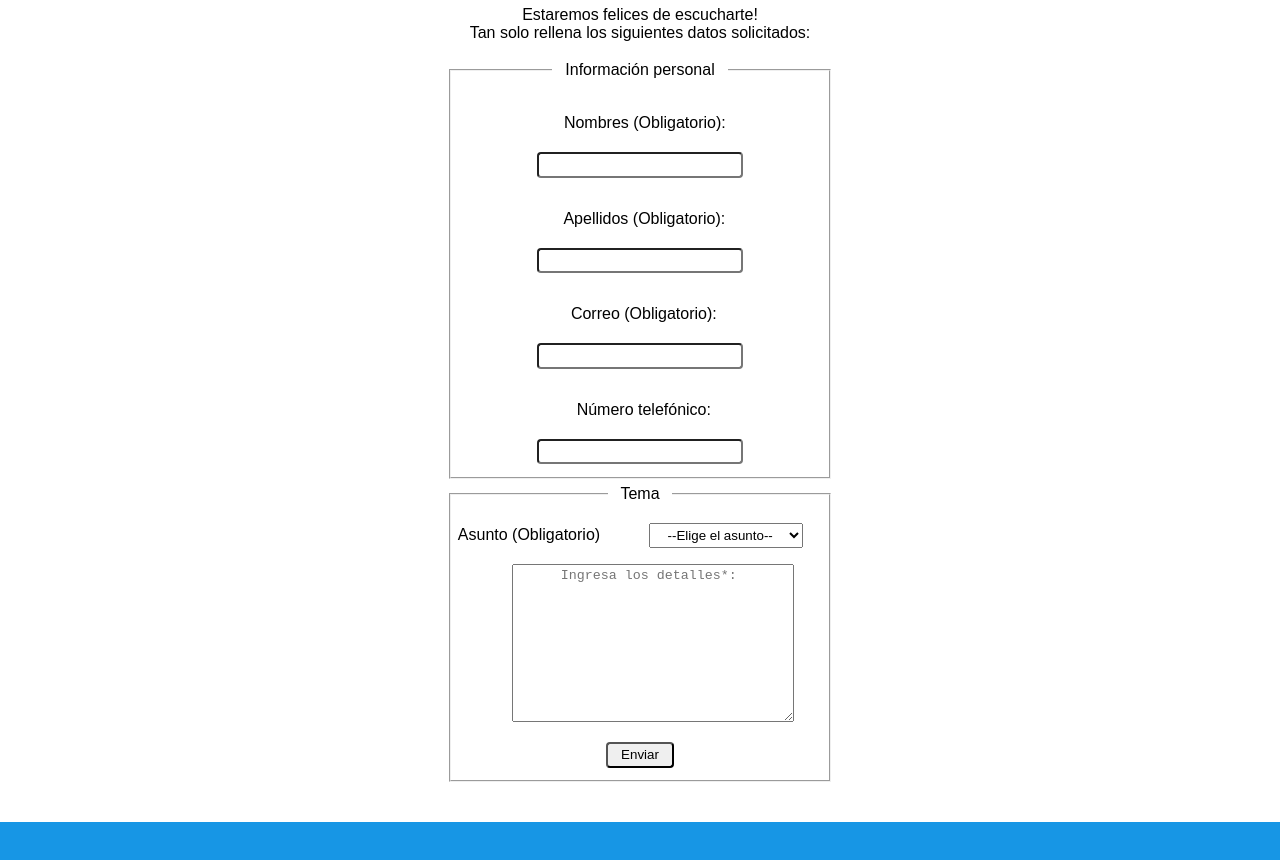
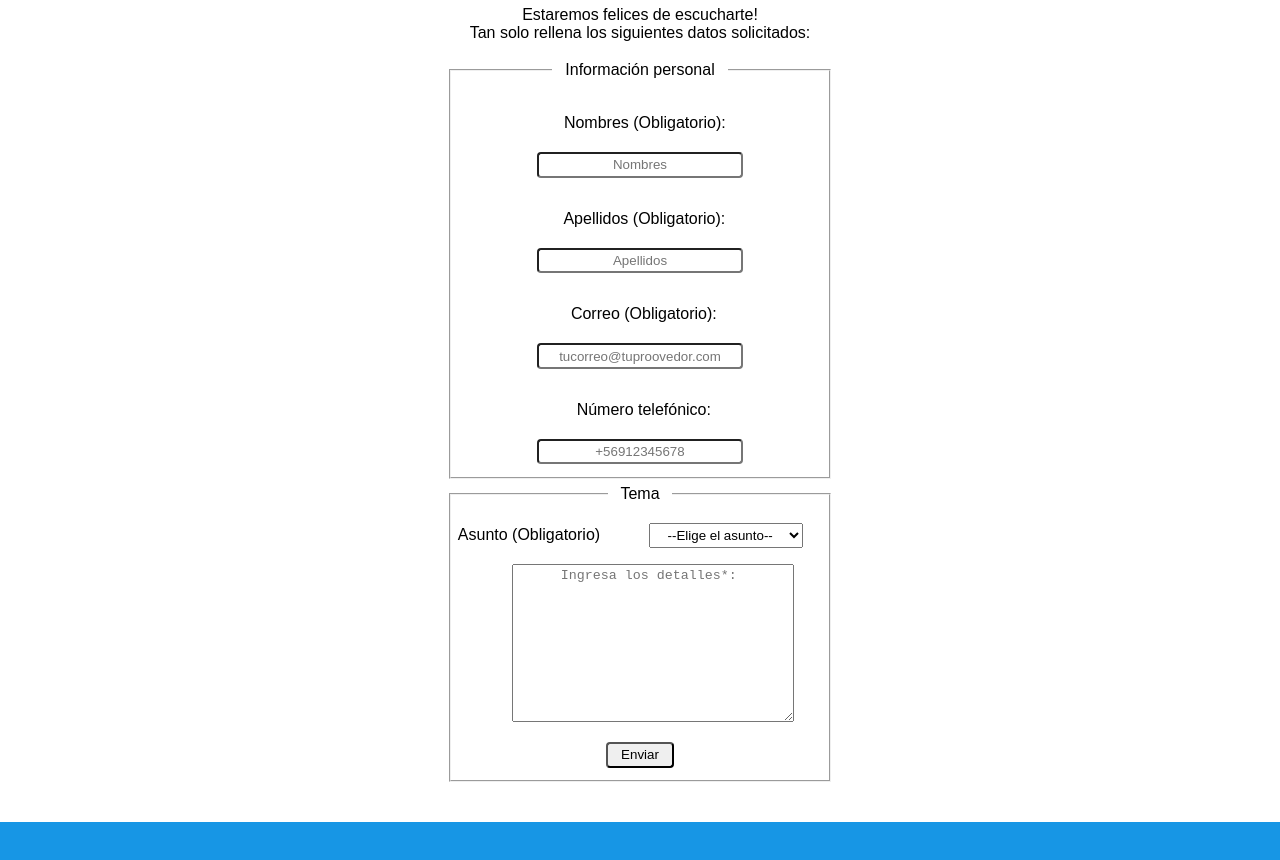
Before and after one commit to Vicenciomf1/animaciones_martinez, a plain HTML site: page index.html in a window 1280 px wide. Shown: the part 8755-9615 px from the top of the page. Drawn offline with nearby package versions, Linux system fonts and the light colour scheme.

Commit message:
commit -m "Arreglo placeholder"

```diff
--- a/index.html
+++ b/index.html
@@ -144,28 +144,28 @@
                     <fieldset> <!-- En esta parte del formulario pido la información personal de contacto -->
                         <legend>Información personal</legend>
                         <div class="inputAnimado">
-                            <input type="text" name="nombres" id="Nombre" required>
+                            <input type="text" name="nombres" id="Nombre" placeholder="Nombres" required>
                             <label for="Nombre">
                                 <span class="icono"><i class="fa-solid fa-file-signature"></i></span>
                                 Nombres (Obligatorio):
                             </label>
                         </div>
                         <div class="inputAnimado">
-                            <input type="text" name="apellidos" id="apellido" required>
+                            <input type="text" name="apellidos" id="apellido" placeholder="Apellidos" required>
                             <label for="apellido">
                                 <span class="icono"><i class="fa-solid fa-file-signature"></i></span>
                                 Apellidos (Obligatorio):
                             </label>
                         </div>
                         <div class="inputAnimado">
-                            <input type="email" name="correo" id="correo" required>
+                            <input type="email" name="correo" id="correo" placeholder="tucorreo@tuproovedor.com" required>
                             <label for="correo">
                                 <span class="icono"><i class="fa-solid fa-envelope"></i></span>
                                 Correo (Obligatorio):
                             </label>
                         </div>
                         <div class="inputAnimado">
-                            <input type="tel" name="numero" id="celular">
+                            <input type="tel" name="numero" id="celular" placeholder="+56912345678">
                             <label for="celular">
                                 <span class="icono"><i class="fa-solid fa-phone"></i></span>
                                 Número telefónico:
```
